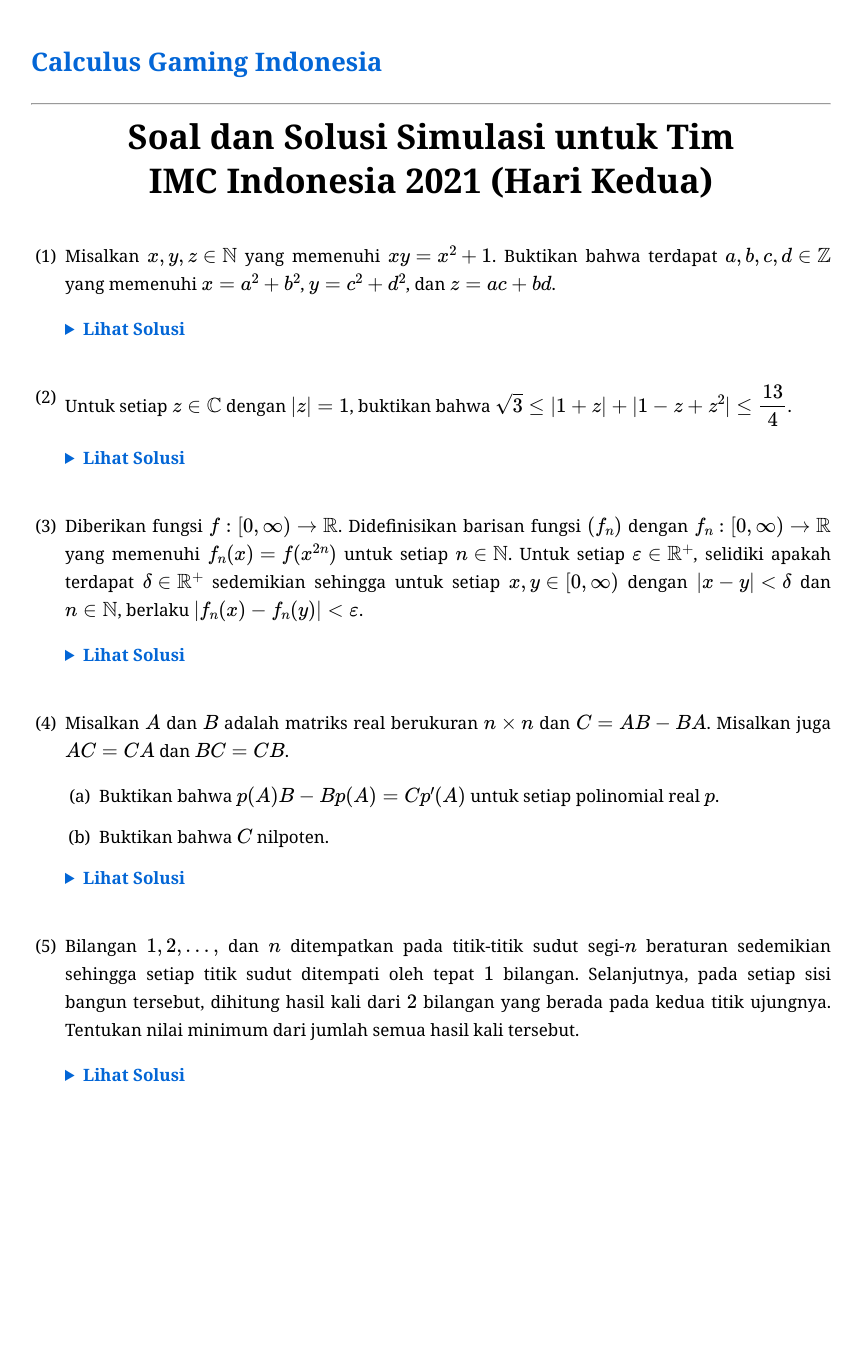
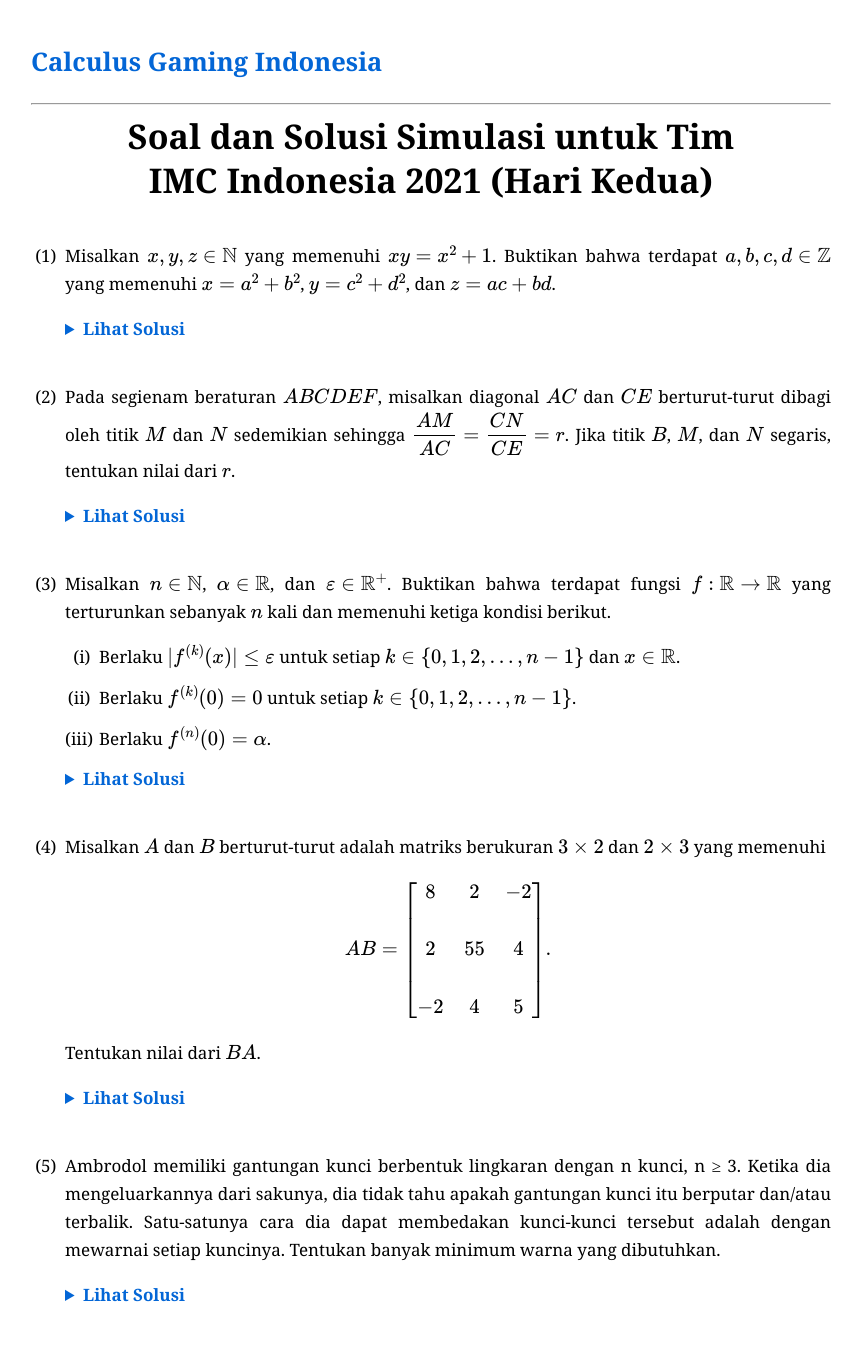
Before and after one commit to calculusgamingindonesia/calculusgamingindonesia.github.io, a Jekyll site: the page built from _posts/2026-07-02-sim-tim-imc-indo-21-2.md, in a window 1280 px wide. Shown: the whole page, without its empty margins (209-1071 px from the left). Built offline with Jekyll 4.4.1, drawn with Linux system fonts in a browser that asks for light colours; some web fonts are replaced; before the commit the page ends 1139 px from its top, so only the background shows below that.

Commit message:
Update 2026-07-02-sim-tim-imc-indo-21-2.md

```diff
--- a/_posts/2026-07-02-sim-tim-imc-indo-21-2.md
+++ b/_posts/2026-07-02-sim-tim-imc-indo-21-2.md
@@ -24,7 +24,7 @@ urutan: 16
    </div>
    </details>
 
-2. Untuk setiap $z\in\mathbb{C}$ dengan $\vert z\vert=1$, buktikan bahwa $\sqrt{3}\leq\vert1+z\vert+\vert1-z+z^2\vert\leq\dfrac{13}{4}$.
+2. Pada segienam beraturan $ABCDEF$, misalkan diagonal $AC$ dan $CE$ berturut-turut dibagi oleh titik $M$ dan $N$ sedemikian sehingga $\dfrac{AM}{AC}=\dfrac{CN}{CE}=r$. Jika titik $B$, $M$, dan $N$ segaris, tentukan nilai dari $r$.
 
    <details>
    <summary>Lihat Solusi</summary>
@@ -35,7 +35,11 @@ urutan: 16
    </div>
    </details>
 
-3. Diberikan fungsi $f:[0, \infty)\to\mathbb{R}$. Didefinisikan barisan fungsi $(f_n)$ dengan $f_n:[0, \infty)\to\mathbb{R}$ yang memenuhi $f_n(x)=f(x^{2n})$ untuk setiap $n\in\mathbb{N}$. Untuk setiap $\varepsilon\in\mathbb{R}^+$, selidiki apakah terdapat $\delta\in\mathbb{R}^+$ sedemikian sehingga untuk setiap $x, y\in[0, \infty)$ dengan $\vert x-y\vert<\delta$ dan $n\in\mathbb{N}$, berlaku $\vert f_n(x)-f_n(y)\vert<\varepsilon$.
+3. Misalkan $n\in\mathbb{N}$, $\alpha\in\mathbb{R}$, dan $\varepsilon\in\mathbb{R}^+$. Buktikan bahwa terdapat fungsi $f:\mathbb{R}\to\mathbb{R}$ yang terturunkan sebanyak $n$ kali dan memenuhi ketiga kondisi berikut.
+
+   * (i) Berlaku $\vert f^{(k)}(x)\vert\leq\varepsilon$ untuk setiap $k\in\set{0, 1, 2, \ldots, n-1}$ dan $x\in\mathbb{R}$.
+   * (ii) Berlaku $f^{(k)}(0)=0$ untuk setiap $k\in\set{0, 1, 2, \ldots, n-1}$.
+   * (iii) Berlaku $f^{(n)}(0)=\alpha$.
 
    <details>
    <summary>Lihat Solusi</summary>
@@ -46,10 +50,11 @@ urutan: 16
    </div>
    </details>
 
-4. Misalkan $A$ dan $B$ adalah matriks real berukuran $n\times n$ dan $C=AB-BA$. Misalkan juga $AC=CA$ dan $BC=CB$.
+4. Misalkan $A$ dan $B$ berturut-turut adalah matriks berukuran $3\times2$ dan $2\times3$ yang memenuhi
 
-   * (a) Buktikan bahwa $p(A)B-Bp(A)=Cp'(A)$ untuk setiap polinomial real $p$.
-   * (b) Buktikan bahwa $C$ nilpoten.
+   $$AB=\begin{bmatrix}8&2&-2\\\\2&55&4\\\\-2&4&5\end{bmatrix}.$$
+
+   Tentukan nilai dari $BA$.
 
    <details>
    <summary>Lihat Solusi</summary>
@@ -60,7 +65,7 @@ urutan: 16
    </div>
    </details>
 
-5. Bilangan $1, 2, \ldots,$ dan $n$ ditempatkan pada titik-titik sudut segi-$n$ beraturan sedemikian sehingga setiap titik sudut ditempati oleh tepat $1$ bilangan. Selanjutnya, pada setiap sisi bangun tersebut, dihitung hasil kali dari $2$ bilangan yang berada pada kedua titik ujungnya. Tentukan nilai minimum dari jumlah semua hasil kali tersebut.
+5. Ambrodol memiliki gantungan kunci berbentuk lingkaran dengan n kunci, n ≥ 3. Ketika dia mengeluarkannya dari sakunya, dia tidak tahu apakah gantungan kunci itu berputar dan/atau terbalik. Satu-satunya cara dia dapat membedakan kunci-kunci tersebut adalah dengan mewarnai setiap kuncinya. Tentukan banyak minimum warna yang dibutuhkan.
 
    <details>
    <summary>Lihat Solusi</summary>
```
